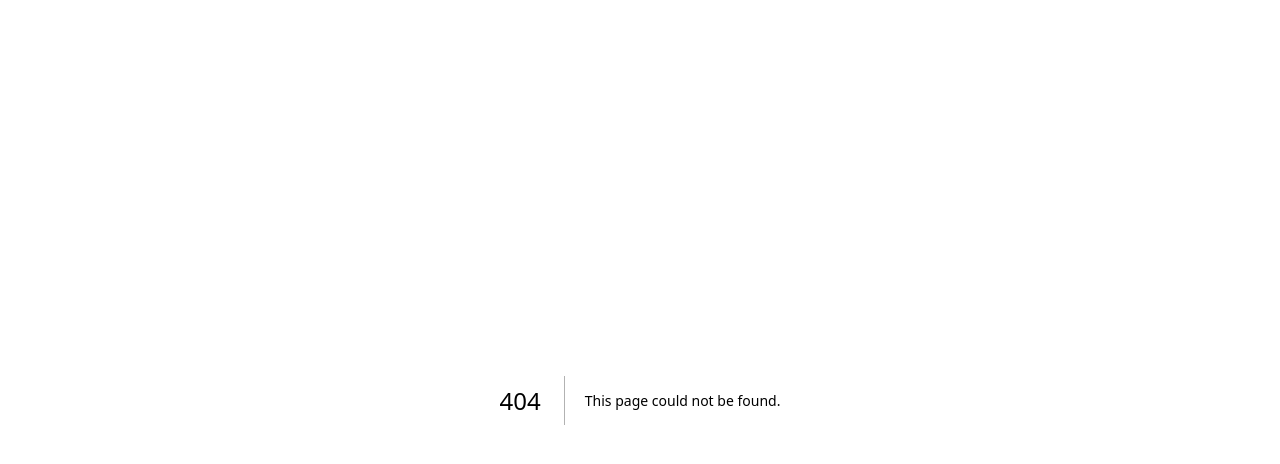
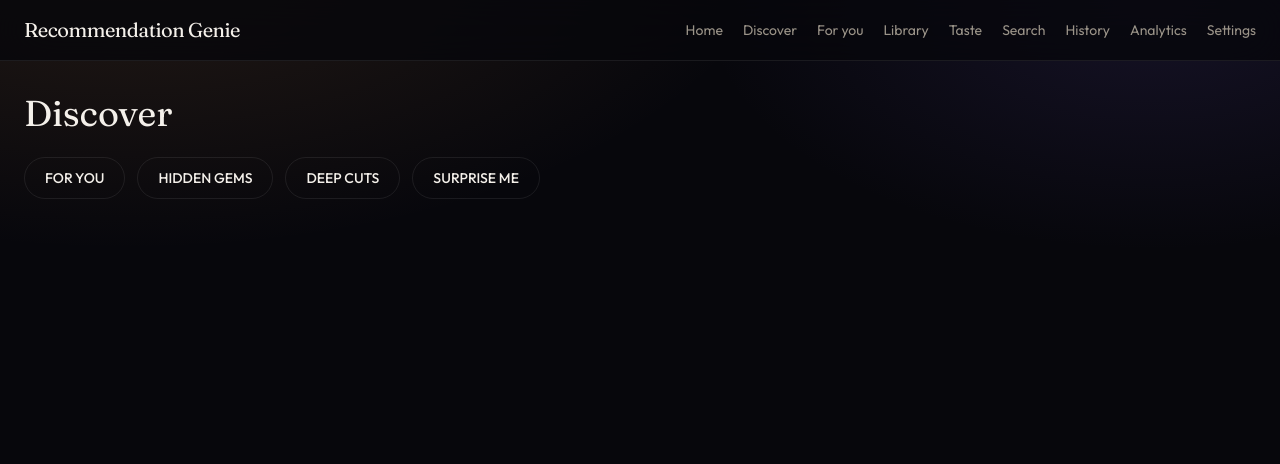
Before and after one commit to Karthikkk-24/RecommendationGenie, a Next.js app in the folder apps/web/: page /app/discover in a window 1280 px wide. Before the commit this address had no page. Shown: the top 464 px of the page. Built offline with nearby package versions, Linux system fonts and the light colour scheme.

Commit message:
feat: add recommendation modes on Discover
Co-authored-by: Cursor <cursoragent@cursor.com>

```diff
--- /dev/null
+++ b/apps/web/src/app/app/discover/page.tsx
@@ -0,0 +1,36 @@
+'use client';
+
+import { useMutation } from '@tanstack/react-query';
+import { MediaCard } from '../../../components/media/media-card';
+import { Button } from '../../../components/ui/button';
+import { api } from '../../../lib/utils';
+
+const modes = ['FOR_YOU', 'HIDDEN_GEMS', 'DEEP_CUTS', 'SURPRISE_ME'] as const;
+
+export default function DiscoverPage() {
+  const generate = useMutation({
+    mutationFn: (mode: string) =>
+      api<{ items: Array<{ id: string; media: Parameters<typeof MediaCard>[0]['item']; scores: { final: number } }> }>(
+        '/recommendations/generate',
+        { method: 'POST', body: JSON.stringify({ mode }) },
+      ),
+  });
+
+  return (
+    <div>
+      <h1 className="font-serif text-4xl">Discover</h1>
+      <div className="mt-6 flex flex-wrap gap-3">
+        {modes.map((mode) => (
+          <Button key={mode} type="button" variant="ghost" onClick={() => generate.mutate(mode)}>
+            {mode.replaceAll('_', ' ')}
+          </Button>
+        ))}
+      </div>
+      <div className="mt-8 flex gap-4 overflow-x-auto pb-4">
+        {generate.data?.items.map((item) => (
+          <MediaCard key={item.id} item={item.media} score={item.scores.final} />
+        ))}
+      </div>
+    </div>
+  );
+}
```
